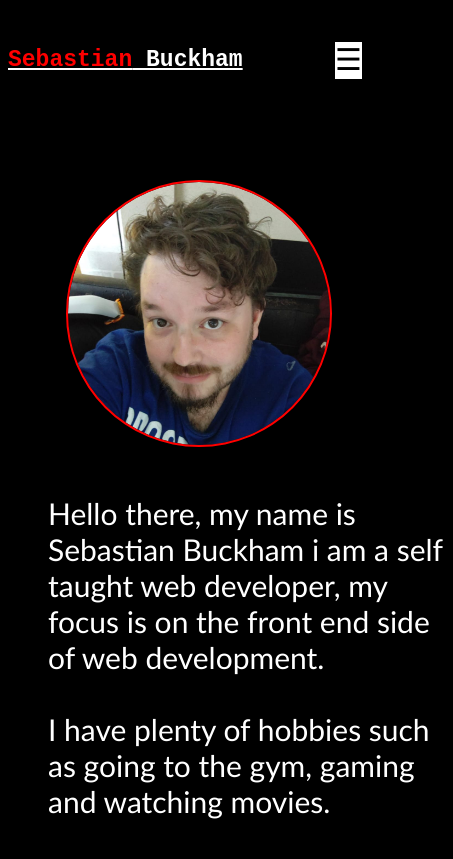
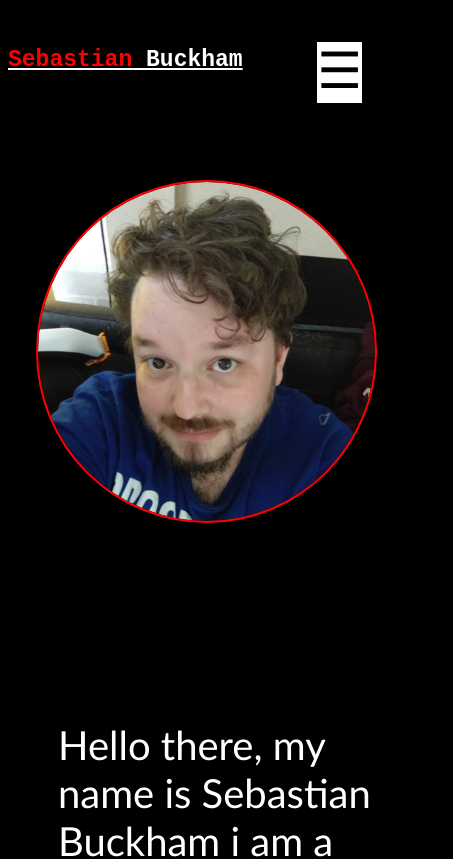
Before and after one commit to SebBuckham/Seb-Buckham, a plain HTML site: page index.html in a window 390 px wide. Shown: the top 859 px of the page, 453 px wide, since content can reach past the window. Drawn offline with Linux system fonts and the light colour scheme.

Commit message:
Update main.css

```diff
--- a/main.css
+++ b/main.css
@@ -74,7 +74,7 @@ label {
   display: flex;
   flex-direction: column;
   margin-right: 20px;
-  font-size: 30px;
+  font-size: 50px;
   float: right;
   position: relative;
   bottom: 30px;
@@ -127,23 +127,23 @@ input {
     flex-direction: column;
   }
   .picture img {
-    width: 70%;
+    width: 90%;
     display: flex;
     justify-content: center;
     position: relative;
     margin-bottom: 50px;
-    left: 60px;
+    left: 30px;
   }
-  .about {
+  .about p {
     display: flex;
     justify-content: center;
     flex-direction: column;
-    font-size: 20px;
+    font-size: 40px;
     position: relative;
-    right: 50px;
-    bottom: 150px;
+    left: 50px;
+    bottom: 10px;
     margin-bottom: 30px;
-    width: 450px;
+    width: 90%;
     font-family: "Trebuchet MS", "Lucida Sans Unicode", "Lucida Grande",
       "Lucida Sans", Arial, sans-serif;
   }
```
